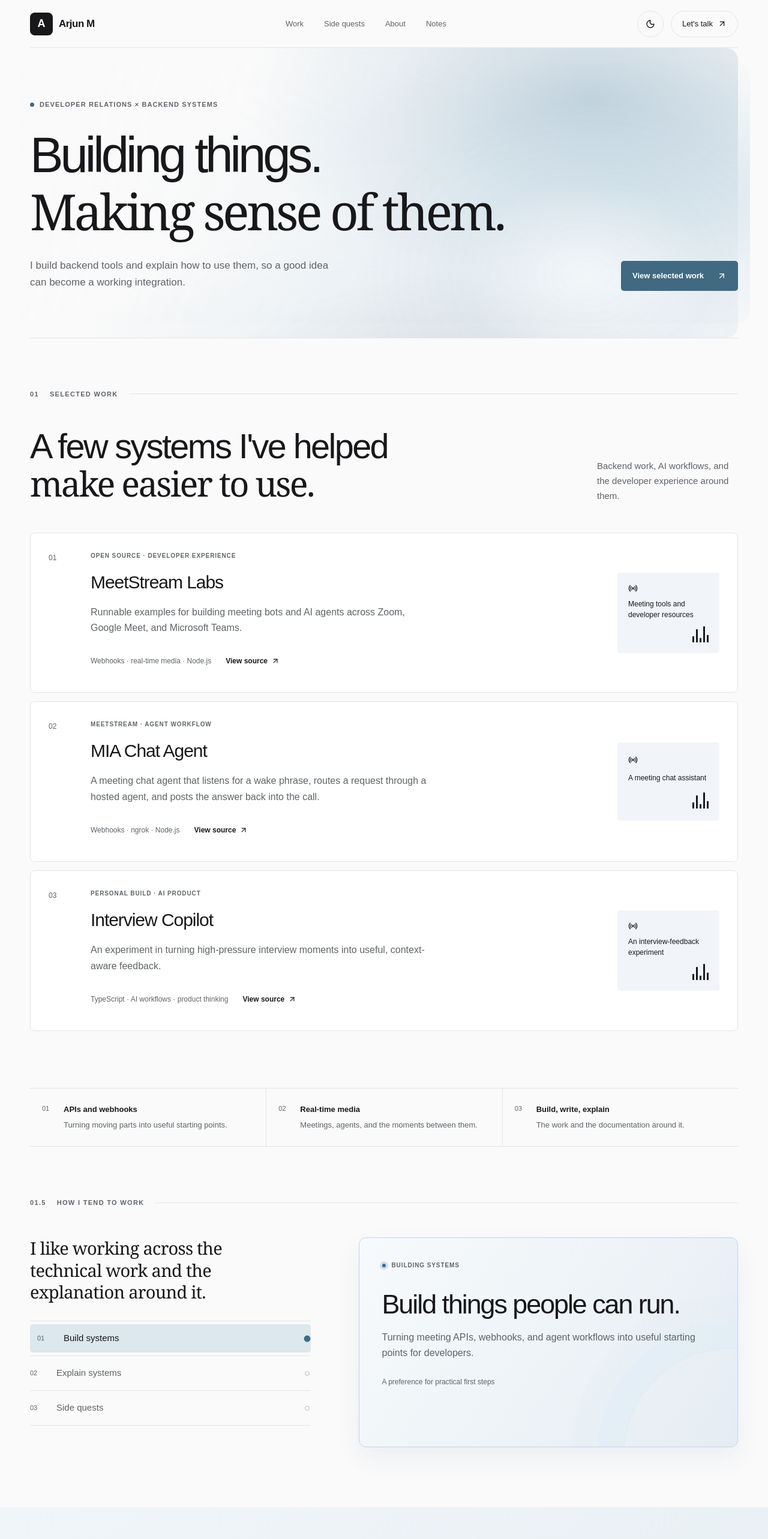
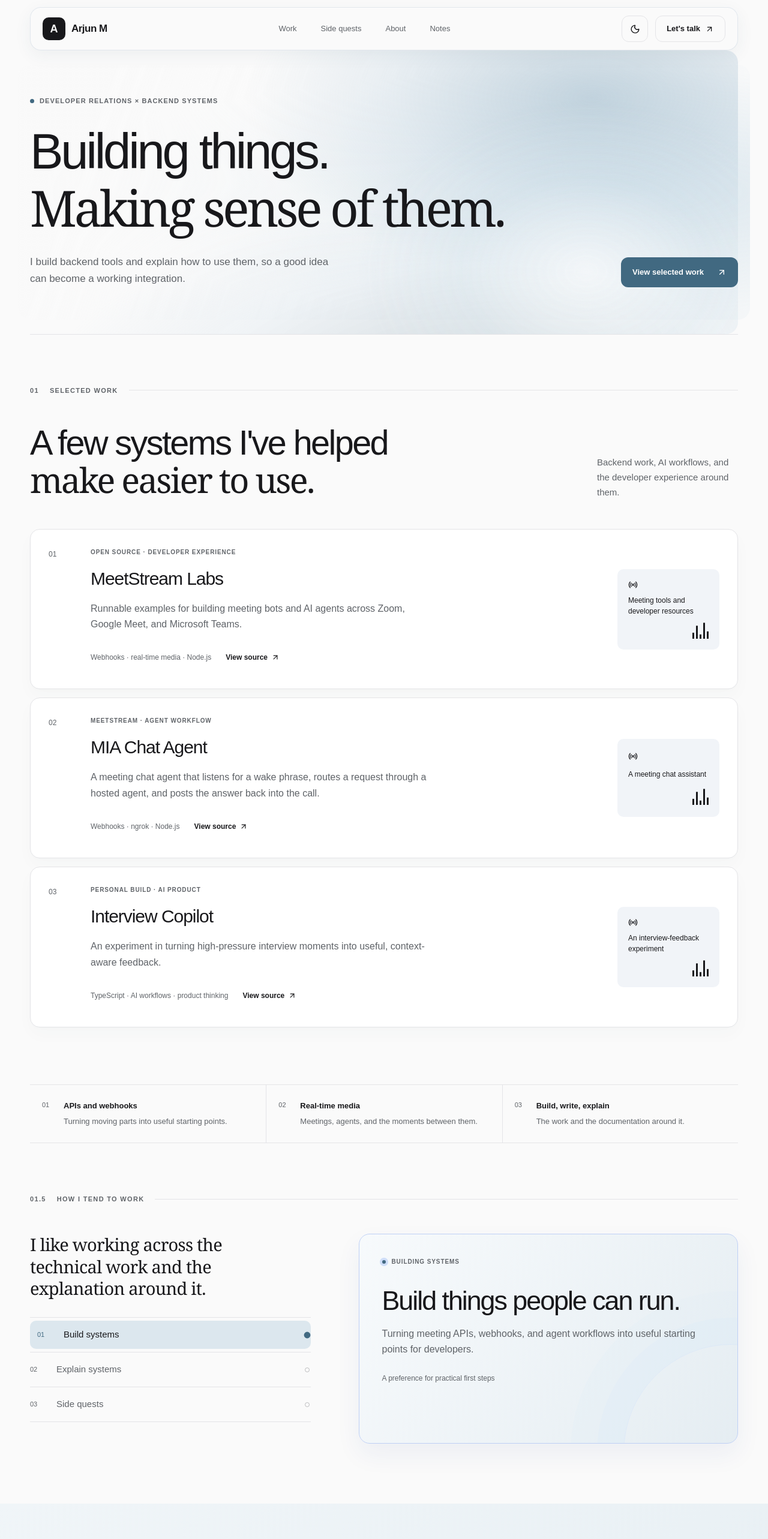
Before and after one commit to Arjun220905/portfolio, a Next.js app: page / in a window 1280 px wide. Shown: the top 2566 px of the page at 60% size. Built offline with nearby package versions, Linux system fonts and the light colour scheme.

Commit message:
Refine portfolio with Apple inspired materials and interactions

```diff
--- a/app/cinematic.css
+++ b/app/cinematic.css
@@ -74,3 +74,52 @@ html[data-theme='dark'] .about { background: linear-gradient(135deg, #131e27, #2
   .hero h1 .reveal-line { clip-path: none; }
   .hero-bottom .text-link:hover, .off-clock-card:hover svg { transform: none; }
 }
+
+/* Apple-inspired hierarchy: one floating toolbar, solid content surfaces. */
+.nav {
+  position: sticky; top: 12px; z-index: 30;
+  height: 72px; margin: 12px auto 0; padding: 0 20px;
+  border: 1px solid #dce3eacc; border-radius: 18px;
+  background: #fafafae8; backdrop-filter: blur(20px) saturate(130%);
+  box-shadow: 0 8px 28px #324e6310, inset 0 1px 0 #ffffffa6;
+}
+html[data-theme='dark'] .nav { background: #181e26e8; border-color: #39434f99; box-shadow: 0 8px 28px #050c1833, inset 0 1px 0 #ffffff0a; }
+.nav-links { gap: 24px; }
+.nav-links a { padding-inline: 8px; border-radius: 8px; transition: background-color .18s, color .18s; }
+.nav-links a:hover { background: var(--blush); }
+.nav-links a::after { left: 8px; right: 8px; }
+.nav-cta { border-radius: 12px; font-weight: 600; }
+.wordmark span { border-radius: 10px; }
+.theme-toggle { border-radius: 12px; }
+.theme-toggle span { display: grid; place-items: center; }
+.theme-toggle:hover, .theme-toggle:active { transform: none; }
+.hero { padding-top: 76px; }
+.section, .working-set, .off-clock { scroll-margin-top: 108px; }
+.hero { scroll-margin-top: 96px; }
+.hero h1 { letter-spacing: -.05em; }
+.hero-bottom .text-link { border-radius: 12px; }
+.project, .off-clock-card { border-radius: 16px; }
+.project-signal { border-radius: 10px; }
+.mode-output { border-radius: 18px; }
+.mode-highlight { border-radius: 10px; }
+.mode-buttons button { padding-right: 42px; }
+.project, .off-clock-card { box-shadow: 0 2px 5px #324e6305, 0 12px 28px #324e6306; }
+html[data-theme='dark'] .project, html[data-theme='dark'] .off-clock-card { border-color: #333d49; box-shadow: 0 2px 6px #00000015; }
+.nav-cta:active, .text-link:active, .socials a:active { transform: scale(.97); transition-duration: 80ms; }
+a:focus-visible, button:focus-visible { outline-width: 3px; outline-offset: 4px; }
+@media (max-width: 700px) {
+  .nav { width: calc(100% - 24px); top: 8px; height: 64px; margin-top: 8px; padding-inline: 12px; border-radius: 16px; }
+  .wordmark { gap: 8px; font-size: 15px; }
+  .wordmark span { width: 34px; height: 34px; }
+  .hero { padding-top: 46px; }
+  .nav-cta { padding-inline: 12px; }
+  .nav-actions { gap: 6px; }
+  .section, .working-set, .off-clock { scroll-margin-top: 88px; }
+}
+@media (prefers-reduced-transparency: reduce) {
+  .nav, html[data-theme='dark'] .nav { background: var(--paper); backdrop-filter: none; }
+}
+@media (prefers-contrast: more) {
+  .nav, html[data-theme='dark'] .nav { background: var(--paper); backdrop-filter: none; border-color: var(--ink); }
+  .project, .off-clock-card, .mode-output[data-mode], html[data-theme='dark'] .mode-output[data-mode] { border-color: var(--muted); }
+}
--- a/app/theme-toggle.tsx
+++ b/app/theme-toggle.tsx
@@ -2,6 +2,7 @@
 
 import { Moon, Sun } from 'lucide-react';
 import { useEffect, useState } from 'react';
+import { AnimatePresence, motion, useReducedMotion } from 'motion/react';
 
 type Theme = 'light' | 'dark';
 
@@ -9,6 +10,7 @@ const storageKey = 'arjun-portfolio-theme';
 
 export function ThemeToggle() {
   const [theme, setTheme] = useState<Theme>('light');
+  const reduced = useReducedMotion();
 
   useEffect(() => {
     const saved = window.localStorage.getItem(storageKey) as Theme | null;
@@ -25,14 +27,24 @@ export function ThemeToggle() {
 
   const isDark = theme === 'dark';
   return (
-    <button
+    <motion.button
       type="button"
       className="theme-toggle"
       onClick={toggle}
       aria-label={`Switch to ${isDark ? 'light' : 'dark'} mode`}
       title={`Switch to ${isDark ? 'light' : 'dark'} mode`}
+      whileTap={reduced ? undefined : { scale: 0.94 }}
+      transition={{ type: 'spring', bounce: 0, duration: 0.25 }}
     >
-      {isDark ? <Sun size={16} aria-hidden="true" /> : <Moon size={16} aria-hidden="true" />}
-    </button>
+      <AnimatePresence initial={false} mode="wait">
+        <motion.span key={theme} aria-hidden="true"
+          initial={{ opacity: 0, rotate: reduced ? 0 : -35, scale: reduced ? 1 : 0.8 }}
+          animate={{ opacity: 1, rotate: 0, scale: 1 }}
+          exit={{ opacity: 0, rotate: reduced ? 0 : 35, scale: reduced ? 1 : 0.8 }}
+          transition={{ duration: 0.12 }}>
+          {isDark ? <Sun size={17} /> : <Moon size={17} />}
+        </motion.span>
+      </AnimatePresence>
+    </motion.button>
   );
 }
--- a/app/working-set.tsx
+++ b/app/working-set.tsx
@@ -83,6 +83,7 @@ export function WorkingSet() {
                 onClick={() => setActiveId(mode.id)}
                 whileHover={reduceMotion ? undefined : { x: 4 }}
                 whileTap={reduceMotion ? undefined : { scale: 0.985 }}
+                transition={{ type: 'spring', bounce: 0, duration: 0.3 }}
               >
                 {active.id === mode.id && (
                   <motion.i
@@ -117,11 +118,14 @@ export function WorkingSet() {
             exit={
               reduceMotion
                 ? { opacity: 0 }
-                : { opacity: 0, y: -10, scale: 0.99 }
+                : { opacity: 0, y: 18, scale: 0.985 }
             }
             transition={{
               duration: reduceMotion ? 0.18 : 0.36,
               ease: [0.16, 1, 0.3, 1],
+              opacity: { duration: 0.16 },
+              y: { type: 'spring', bounce: 0, duration: 0.32 },
+              scale: { type: 'spring', bounce: 0, duration: 0.32 },
             }}
           >
             <motion.div
```
